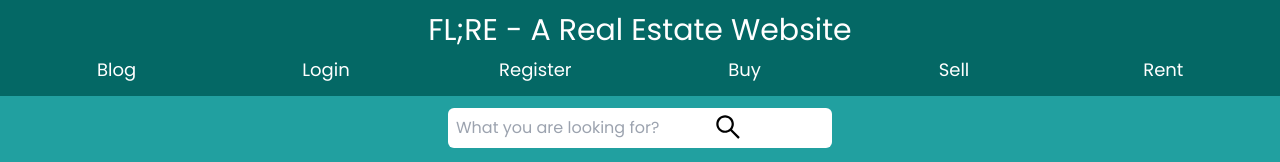
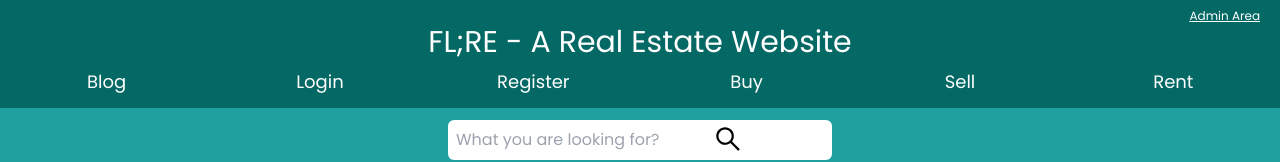
Before and after one commit to raulbattistini/estate, a React (Vite) app in the folder web/: page / in a window 1280 px wide. Shown: the top 162 px of the page. Built offline with nearby package versions, Linux system fonts and the light colour scheme; no server answers.

Commit message:
add: protected routes for admin and logout

```diff
--- /dev/null
+++ b/web/src/components/Admin/index.tsx
@@ -0,0 +1,16 @@
+import { Link } from "react-router-dom";
+import { Grid } from "@mui/material";
+
+export const AdminSection = () => {
+  return (
+    <div className="bg-[#046865]">
+      <Grid container>
+        <Grid item xs={12}>
+          <span className="float-right text-xs text-white pr-5 pt-2 underline">
+            <Link to="/admin"> Admin Area</Link>{" "}
+          </span>
+        </Grid>
+      </Grid>
+    </div>
+  );
+};
--- a/web/src/components/Header/index.tsx
+++ b/web/src/components/Header/index.tsx
@@ -1,10 +1,12 @@
-import React from "react";
 import { Grid } from "@mui/material";
 import { Link } from "react-router-dom";
+import { AdminSection } from "../Admin";
 
 export const Header = () => {
   return (
-    <div className="bg-[#046865] text-white text-3xl p-3">
+    <>
+    <AdminSection/>
+      <div className="bg-[#046865] text-white text-3xl pb-3">
         <h1 className="hover:text-[#21a0a0] text-center" title="We are a real estate agency based in Orlando, FL.">
           <Link to="/"> FL;RE - A Real Estate Website </Link>
         </h1>
@@ -46,5 +48,6 @@ export const Header = () => {
           </Grid>
         </Grid>
       </div>
+    </>
   );
 };
--- /dev/null
+++ b/web/src/components/LoggedNav/index.tsx
@@ -0,0 +1,60 @@
+import { useContext } from "react";
+import { Grid } from "@mui/material";
+import { useNavigate, useParams } from "react-router-dom";
+import { RiLogoutBoxRLine } from "react-icons/ri";
+import { Link } from "react-router-dom";
+import { CgProfile } from "react-icons/cg";
+import { AuthContext } from "../../contexts/Auth/AuthContext";
+import { api } from "../../services/api";
+import { IUserAuth } from "../../interfaces";
+
+export const LoggedNav = () => {
+  const auth = useContext(AuthContext);
+
+  const navigate = useNavigate();
+  const { id } = useParams();
+
+  const logout = () => {
+    auth.signout();
+    navigate("/login");
+  };
+
+  const getUser = async () => {
+    const res = await api.get(`/users/${id}`);
+  };
+  return (
+    <div className="w-full bg-[#21a0a0]">
+      <Grid container className="pt-3 pb-3">
+        <Grid item xs={6}>
+          <div className="float-left ml-5">
+          {auth.user !== null ? (
+          <div className="text-white">
+            {/* @ts-ignore */}
+            {auth!.user!.map((userInfo: IUserAuth, key: number) => {
+              return (
+                <div>
+                  <Link to={`/users/${userInfo.id}`}>
+                    <CgProfile className="text-white text-4xl flex cursor-pointer" title="Edit your profile" />
+                  </Link>
+                </div>
+              );
+            })}
+          </div>
+        ) : (
+          ""
+        )}
+          </div>
+        </Grid>
+        <Grid item xs={6}>
+          <div className="mr-5">
+            <RiLogoutBoxRLine
+              className="text-white text-4xl flex float-right rounded-md cursor-pointer"
+              onClick={logout}
+              title="Logout"
+            />
+          </div>
+        </Grid>
+      </Grid>
+    </div>
+  );
+};
```
Lines whose indentation alone changed are shown as unchanged.
